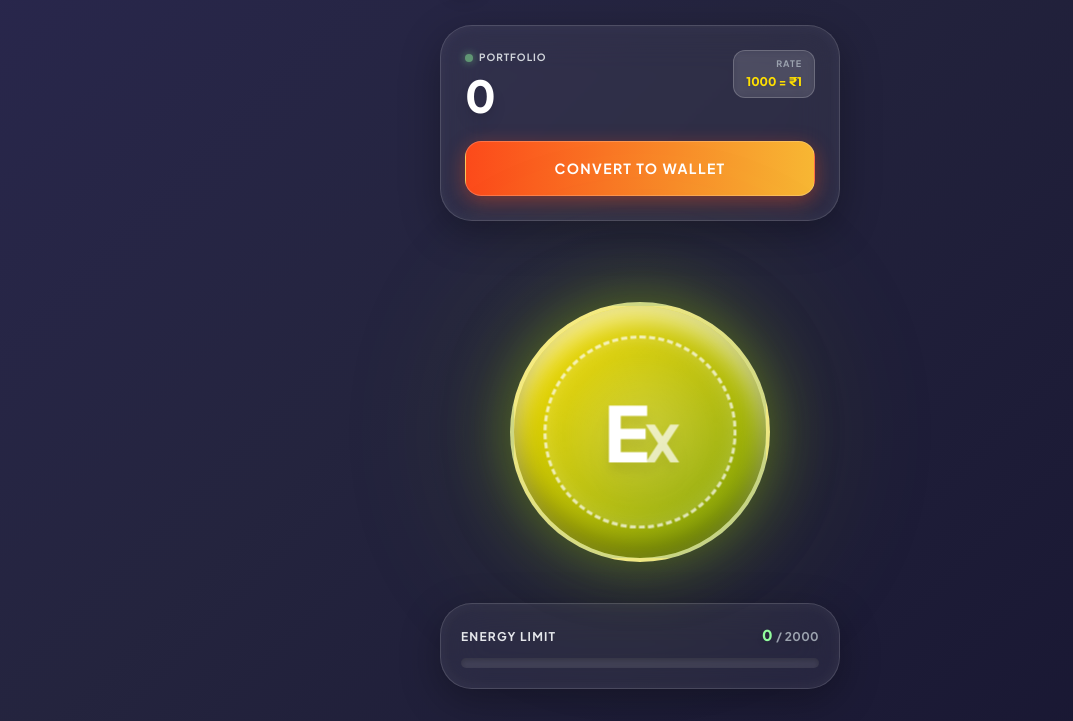
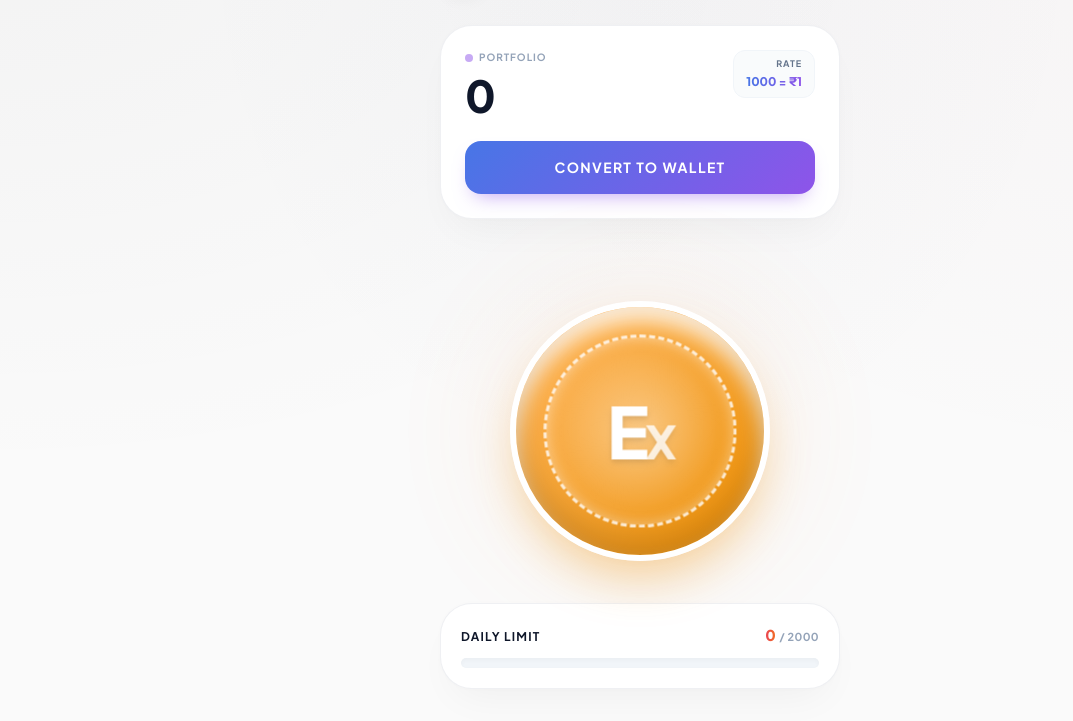
Before and after one commit to earnprox/Earnpro, a website: page tap-earn.html in a window 1280 px wide. Shown: the part 79-800 px from the top of the page, without its empty margins (0-1073 px from the left). Drawn offline with nearby package versions, Linux system fonts and the light colour scheme; no server answers; sample sign-in values are in the browser's storage.

Commit message:
Update tap-earn.html

```diff
--- a/tap-earn.html
+++ b/tap-earn.html
@@ -16,50 +16,47 @@
     </script>
 
     <style>
-        /* 💎 100Cr Ultra-Premium Vibrant Theme */
+        /* 💎 Ultra-Premium White Mesh Theme */
         body {
             font-family: 'Plus Jakarta Sans', sans-serif;
-            /* Animated rich gradient background */
-            background: linear-gradient(135deg, #0f0c29, #302b63, #24243e, #0f0c29);
-            background-size: 300% 300%;
-            animation: bgShift 12s ease infinite;
-            color: #FFFFFF;
+            background-color: #FAFAFA;
+            /* Premium subtle colorful glow on white background */
+            background-image:
+                radial-gradient(at 0% 0%, hsla(253,16%,7%,0.03) 0, transparent 50%),
+                radial-gradient(at 50% 0%, hsla(225,39%,30%,0.03) 0, transparent 50%),
+                radial-gradient(at 100% 0%, hsla(339,49%,30%,0.03) 0, transparent 50%);
+            color: #09090B;
             overflow: hidden;
             touch-action: manipulation;
             -webkit-tap-highlight-color: transparent;
         }
 
-        @keyframes bgShift {
-            0% { background-position: 0% 50%; }
-            50% { background-position: 100% 50%; }
-            100% { background-position: 0% 50%; }
+        /* Elevate Cards with soft 3D shadows */
+        .premium-card {
+            background: #FFFFFF;
+            border: 1px solid rgba(229, 231, 235, 0.6);
+            box-shadow: 0 20px 40px -15px rgba(0,0,0,0.05), 0 0 10px rgba(0,0,0,0.01);
+            border-radius: 32px;
+            position: relative;
+            overflow: hidden;
         }
 
-        /* ✨ Glassmorphism Cards */
-        .premium-card {
-            background: rgba(255, 255, 255, 0.05);
-            backdrop-filter: blur(20px);
-            -webkit-backdrop-filter: blur(20px);
-            border: 1px solid rgba(255, 255, 255, 0.15);
-            box-shadow: 0 12px 40px rgba(0,0,0,0.3), inset 0 0 15px rgba(255,255,255,0.05);
-            border-radius: 32px;
-        }
-
-        /* 🪙 Glowing Gold Coin */
+        /* 🪙 Vibrant 3D Glossy Coin */
         .coin-wrapper {
             perspective: 1500px;
             display: flex; justify-content: center; align-items: center;
             position: relative; z-index: 20;
         }
 
+        /* The vibrant coin base */
         .the-coin {
             width: 260px; height: 260px; border-radius: 50%;
-            background: linear-gradient(135deg, #FFE000 0%, #799F0C 100%);
-            border: 4px solid rgba(255, 255, 255, 0.5);
+            background: linear-gradient(135deg, #FFB75E 0%, #ED8F03 100%);
+            border: 6px solid #FFFFFF;
             box-shadow:
-                0 0 60px rgba(121, 159, 12, 0.6),
-                inset 0 -15px 25px rgba(0,0,0,0.3),
-                inset 0 15px 25px rgba(255,255,255,0.6);
+                0 25px 50px -12px rgba(237, 143, 3, 0.4),
+                inset 0 -15px 30px rgba(0,0,0,0.15),
+                inset 0 15px 20px rgba(255,255,255,0.8);
             display: flex; align-items: center; justify-content: center;
             cursor: pointer; user-select: none;
             transition: transform 0.15s cubic-bezier(0.175, 0.885, 0.32, 1.275);
@@ -68,58 +65,57 @@
 
         .coin-inner-ring {
             width: 190px; height: 190px; border-radius: 50%;
-            border: 3px dashed rgba(255, 255, 255, 0.7);
-            background: radial-gradient(circle, rgba(255,255,255,0.2) 0%, transparent 80%);
+            border: 3px dashed rgba(255,255,255,0.8);
+            background: radial-gradient(circle, rgba(255,255,255,0.4) 0%, transparent 70%);
             display: flex; align-items: center; justify-content: center;
             transform: translateZ(25px);
-            box-shadow: inset 0 0 20px rgba(255,255,255,0.2);
+            box-shadow: inset 0 0 15px rgba(255,255,255,0.5);
         }
 
-        /* ✨ Glowing Gold Particles */
+        /* ✨ Colorful Particles */
         .floating-text {
             position: absolute; font-weight: 900; font-size: 38px;
-            color: #FFE000;
-            text-shadow: 0 0 15px rgba(255, 224, 0, 0.8), 0 0 30px rgba(255, 224, 0, 0.4);
+            background: linear-gradient(to right, #FF416C, #FF4B2B);
+            -webkit-background-clip: text;
+            -webkit-text-fill-color: transparent;
             pointer-events: none; z-index: 50;
             animation: cleanFloat 0.8s cubic-bezier(0.16, 1, 0.3, 1) forwards;
         }
 
         @keyframes cleanFloat {
             0% { opacity: 0; transform: translate(0, 0) scale(0.5); }
-            20% { opacity: 1; transform: translate(calc(var(--tx) * 0.5), -40px) scale(1.2); }
-            100% { opacity: 0; transform: translate(var(--tx), -130px) scale(0.9); }
+            20% { opacity: 1; transform: translate(calc(var(--tx) * 0.5), -40px) scale(1.1); }
+            100% { opacity: 0; transform: translate(var(--tx), -120px) scale(0.9); }
         }
 
-        /* 🌈 Neon Progress Bar */
-        .progress-track { background: rgba(255,255,255,0.1); border-radius: 100px; overflow: hidden; height: 10px; box-shadow: inset 0 2px 5px rgba(0,0,0,0.2); }
+        /* Energetic Progress Bar */
+        .progress-track { background: #F1F5F9; border-radius: 100px; overflow: hidden; height: 10px; box-shadow: inset 0 2px 4px rgba(0,0,0,0.03); }
         .progress-fill {
-            background: linear-gradient(90deg, #00C9FF 0%, #92FE9D 100%);
-            box-shadow: 0 0 15px #92FE9D;
+            background: linear-gradient(90deg, #8A2387, #E94057, #F27121);
             height: 100%; border-radius: 100px; transition: width 0.4s ease;
         }
 
-        /* Gradient Text Utility */
-        .text-gradient {
-            background: linear-gradient(to right, #00C9FF, #92FE9D);
-            -webkit-background-clip: text;
-            -webkit-text-fill-color: transparent;
+        /* Vibrant Gradients for text/buttons */
+        .btn-gradient {
+            background: linear-gradient(135deg, #4776E6 0%, #8E54E9 100%);
+            box-shadow: 0 10px 20px -10px rgba(142, 84, 233, 0.6);
         }
     </style>
 </head>
-<body class="flex flex-col items-center min-h-screen relative selection:bg-purple-500 selection:text-white">
+<body class="flex flex-col items-center min-h-screen relative selection:bg-indigo-100">
 
-    <div id="admin-notif" class="w-full bg-gradient-to-r from-purple-600 to-blue-600 text-white py-3.5 px-4 text-center text-[11px] font-bold tracking-widest uppercase hidden z-50 flex items-center justify-center gap-2 shadow-lg border-b border-white/20">
-        <span class="animate-pulse text-[#FFE000]">●</span> <span id="notif-text" class="drop-shadow-md">System Notification</span>
+    <div id="admin-notif" class="w-full bg-slate-900 text-white py-3.5 px-4 text-center text-[11px] font-bold tracking-widest uppercase hidden z-50 flex items-center justify-center gap-2 shadow-sm">
+        <span class="animate-pulse text-[#FF4B2B]">●</span> <span id="notif-text">System Notification</span>
     </div>
 
     <div class="w-full max-w-md flex flex-col min-h-screen relative z-10 pt-6 pb-8 px-6">
 
         <div class="flex items-center justify-between mb-8">
-            <button onclick="window.history.back()" class="w-12 h-12 flex items-center justify-center bg-white/10 backdrop-blur-md border border-white/20 rounded-full active:scale-90 transition-all shadow-lg hover:bg-white/20">
-                <svg class="w-5 h-5 text-white" fill="none" stroke="currentColor" viewBox="0 0 24 24"><path stroke-linecap="round" stroke-linejoin="round" stroke-width="2.5" d="M15 19l-7-7 7-7"></path></svg>
+            <button onclick="window.history.back()" class="w-12 h-12 flex items-center justify-center bg-white border border-slate-100 rounded-full active:scale-90 transition-all shadow-[0_8px_16px_rgba(0,0,0,0.04)] text-slate-800 hover:shadow-md">
+                <svg class="w-5 h-5" fill="none" stroke="currentColor" viewBox="0 0 24 24"><path stroke-linecap="round" stroke-linejoin="round" stroke-width="2.5" d="M15 19l-7-7 7-7"></path></svg>
             </button>
             <div class="flex flex-col items-center">
-                <h3 class="font-black text-[24px] tracking-tight text-white leading-none drop-shadow-md">EarnproX</h3>
+                <h3 class="font-black text-[22px] tracking-tight text-slate-900 leading-none">EarnproX</h3>
             </div>
             <div class="w-12 h-12"></div>
         </div>
@@ -127,31 +123,31 @@
         <div class="premium-card p-6 mb-10">
             <div class="flex justify-between items-start mb-6">
                 <div>
-                    <p class="text-[10px] font-bold text-gray-300 uppercase tracking-widest mb-2 flex items-center gap-1.5">
-                        <span class="w-2 h-2 bg-[#92FE9D] rounded-full animate-pulse shadow-[0_0_8px_#92FE9D]"></span> Portfolio
+                    <p class="text-[10px] font-bold text-slate-400 uppercase tracking-widest mb-2 flex items-center gap-1.5">
+                        <span class="w-2 h-2 bg-[#8E54E9] rounded-full animate-pulse"></span> Portfolio
                     </p>
-                    <h2 class="text-[44px] leading-none font-black text-white tracking-tighter drop-shadow-lg">
+                    <h2 class="text-[44px] leading-none font-black text-slate-900 tracking-tighter">
                         <span id="coin-balance">0</span>
                     </h2>
                 </div>
-                <div class="bg-white/10 border border-white/20 px-3 py-1.5 rounded-xl text-right backdrop-blur-sm">
-                    <p class="text-[9px] font-bold text-gray-400 uppercase tracking-widest mb-0.5">Rate</p>
-                    <p class="text-[12px] font-black text-[#FFE000] drop-shadow-md">1000 = ₹1</p>
+                <div class="bg-slate-50/80 border border-slate-100 px-3 py-1.5 rounded-xl text-right">
+                    <p class="text-[9px] font-bold text-slate-500 uppercase tracking-widest mb-0.5">Rate</p>
+                    <p class="text-[12px] font-black text-transparent bg-clip-text bg-gradient-to-r from-[#4776E6] to-[#8E54E9]">1000 = ₹1</p>
                 </div>
             </div>
 
-            <button onclick="goToWallet()" id="convert-btn" class="w-full bg-gradient-to-r from-[#fc4a1a] to-[#f7b733] hover:brightness-110 text-white text-[14px] font-bold py-4 rounded-2xl uppercase tracking-widest active:scale-[0.98] transition-all shadow-[0_5px_20px_rgba(252,74,26,0.4)] flex items-center justify-center gap-2 border border-white/20">
+            <button onclick="goToWallet()" id="convert-btn" class="w-full btn-gradient hover:opacity-90 text-white text-[14px] font-bold py-4 rounded-2xl uppercase tracking-widest active:scale-[0.98] transition-all flex items-center justify-center gap-2">
                 Convert to Wallet
             </button>
         </div>
 
         <div class="flex-1 flex flex-col items-center justify-center relative my-4">
-            <div class="absolute inset-0 bg-[#799F0C] opacity-20 blur-[80px] rounded-full pointer-events-none w-[300px] h-[300px] left-1/2 top-1/2 transform -translate-x-1/2 -translate-y-1/2"></div>
+            <div class="absolute inset-0 bg-orange-400 opacity-10 blur-[60px] rounded-full pointer-events-none w-[280px] h-[280px] left-1/2 top-1/2 transform -translate-x-1/2 -translate-y-1/2"></div>
 
             <div class="coin-wrapper" id="coin-wrapper">
                 <div class="the-coin" id="tap-coin">
                     <div class="coin-inner-ring">
-                        <span class="text-[75px] text-white font-black tracking-tighter drop-shadow-xl">E<span class="text-[50px] text-white/70">X</span></span>
+                        <span class="text-[70px] text-white font-black tracking-tighter drop-shadow-md">E<span class="text-[45px] text-white/80">X</span></span>
                     </div>
                 </div>
             </div>
@@ -159,10 +155,10 @@
 
         <div class="premium-card p-5 mt-auto">
             <div class="flex justify-between items-end mb-3">
-                <h4 class="font-bold text-[12px] text-gray-200 uppercase tracking-widest flex items-center gap-1.5">
-                    Energy Limit
+                <h4 class="font-bold text-[12px] text-slate-900 uppercase tracking-widest flex items-center gap-1.5">
+                    Daily Limit
                 </h4>
-                <h4 class="font-black text-[15px] text-white tracking-wide drop-shadow-md"><span id="daily-tapped" class="text-[#92FE9D]">0</span> <span class="text-gray-400 text-[12px] font-bold">/ 2000</span></h4>
+                <h4 class="font-black text-[15px] text-slate-900 tracking-wide"><span id="daily-tapped" class="text-transparent bg-clip-text bg-gradient-to-r from-[#E94057] to-[#F27121]">0</span> <span class="text-slate-400 text-[11px] font-bold">/ 2000</span></h4>
             </div>
             <div class="progress-track w-full">
                 <div id="progress-bar" class="progress-fill" style="width: 0%;"></div>
@@ -170,15 +166,15 @@
         </div>
     </div>
 
-    <div id="ad-modal" class="fixed inset-0 z-[9999] bg-[#0f0c29]/70 backdrop-blur-xl hidden flex items-center justify-center p-6 opacity-0 transition-opacity duration-300">
-        <div class="premium-card w-full max-w-sm rounded-[2rem] p-8 text-center transform scale-95 transition-transform duration-300 border border-white/20" id="ad-modal-content">
-            <div class="w-20 h-20 bg-gradient-to-br from-[#FFE000] to-[#799F0C] border-2 border-white/40 rounded-full flex items-center justify-center mx-auto mb-5 shadow-[0_0_20px_rgba(121,159,12,0.5)]">
-                <span class="text-4xl drop-shadow-lg">⚡</span>
+    <div id="ad-modal" class="fixed inset-0 z-[9999] bg-slate-900/40 backdrop-blur-md hidden flex items-center justify-center p-6 opacity-0 transition-opacity duration-300">
+        <div class="premium-card w-full max-w-sm rounded-[2rem] p-8 text-center transform scale-95 transition-transform duration-300" id="ad-modal-content">
+            <div class="w-20 h-20 bg-gradient-to-tr from-[#FF416C] to-[#FF4B2B] border-4 border-white rounded-full flex items-center justify-center mx-auto mb-5 shadow-[0_10px_20px_rgba(255,75,43,0.3)]">
+                <span class="text-4xl text-white drop-shadow-md">⚡</span>
             </div>
-            <h2 class="text-2xl font-black text-white mb-2 drop-shadow-md">Energy Refilled!</h2>
-            <p class="text-sm text-gray-300 font-medium mb-8 leading-relaxed">Watch a quick sponsor ad to continue mining.</p>
+            <h2 class="text-2xl font-black text-slate-900 mb-2">Energy Refilled!</h2>
+            <p class="text-sm text-slate-500 font-medium mb-8 leading-relaxed">Watch a quick sponsor ad to continue mining.</p>
 
-            <button onclick="claimAdBonus()" class="w-full bg-gradient-to-r from-[#11998e] to-[#38ef7d] text-white text-[15px] font-black py-4 rounded-xl uppercase tracking-widest active:scale-95 transition-all shadow-[0_5px_20px_rgba(56,239,125,0.4)] border border-white/20 hover:brightness-110">
+            <button onclick="claimAdBonus()" class="w-full bg-slate-900 text-white hover:bg-slate-800 text-[15px] font-black py-4 rounded-xl uppercase tracking-widest active:scale-95 transition-all shadow-[0_8px_16px_rgba(0,0,0,0.15)]">
                 Continue Mining
             </button>
         </div>
@@ -235,9 +231,9 @@
             document.getElementById('progress-bar').style.width = (dailyTapped / DAILY_MAX * 100) + "%";
 
             if(dailyTapped >= DAILY_MAX) {
-                coinEl.style.opacity = "0.4";
+                coinEl.style.opacity = "0.5";
                 coinEl.style.pointerEvents = "none";
-                coinEl.style.filter = "grayscale(100%)"; /* Added for empty energy feel */
+                coinEl.style.filter = "grayscale(80%)";
             } else {
                 coinEl.style.opacity = "1";
                 coinEl.style.pointerEvents = "auto";
```
